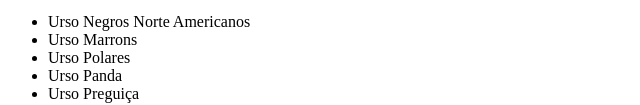
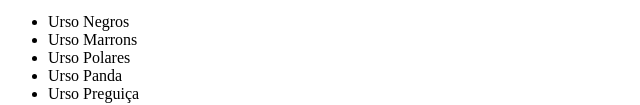
Before and after one commit to RodrigoCoouto/desenvolvimentoWeb, a plain HTML site: page zoologicoPage.html in a window 1280 px wide. Shown: the part 3268-3373 px from the top of the page, without its empty margins (0-640 px from the left). Drawn offline with Linux system fonts and the light colour scheme.

Commit message:
Atualiza mini zoologico

```diff
--- a/zoologicoPage.html
+++ b/zoologicoPage.html
@@ -121,7 +121,7 @@
             <img src="https://www.infoescola.com/wp-content/uploads/2008/04/urso.jpg">
             </div>
             <ul>
-                <li>Urso Negros Norte Americanos</li>
+                <li>Urso Negros</li>
                 <li>Urso Marrons</li>
                 <li>Urso Polares</li>
                 <li>Urso Panda</li>
```
